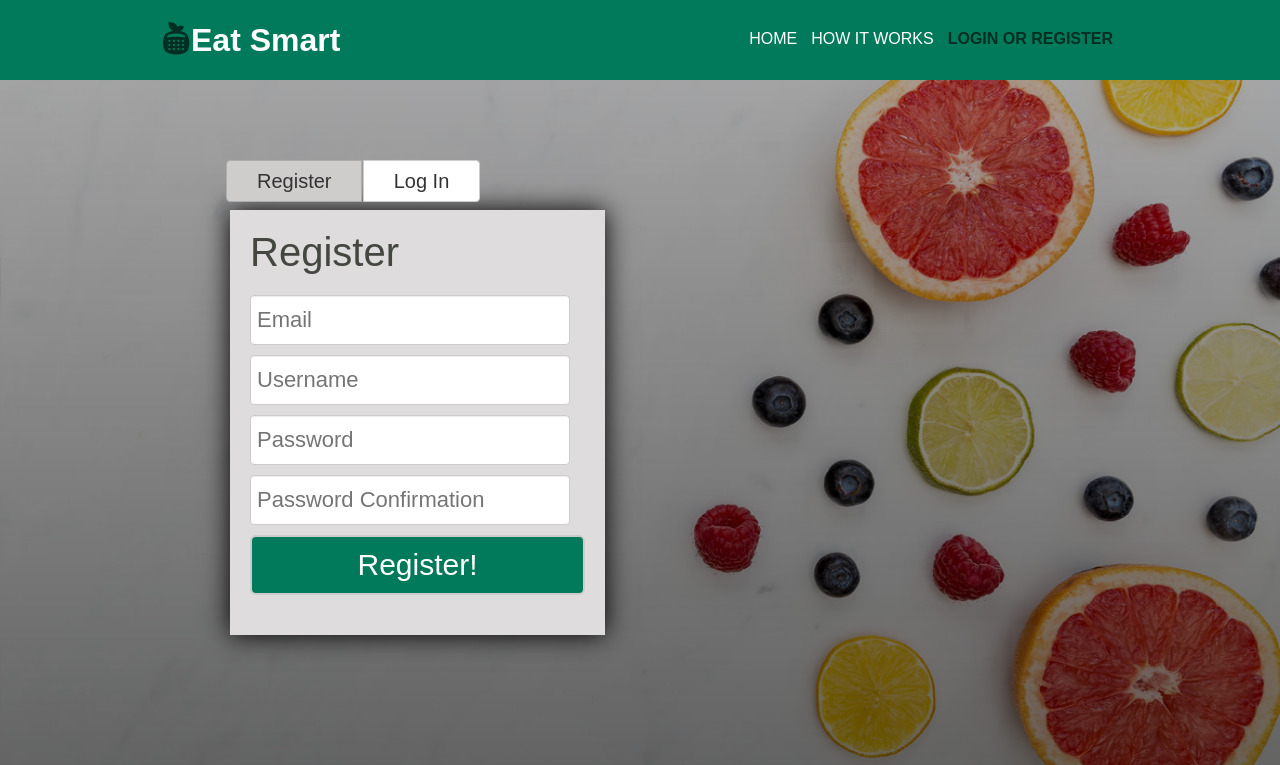
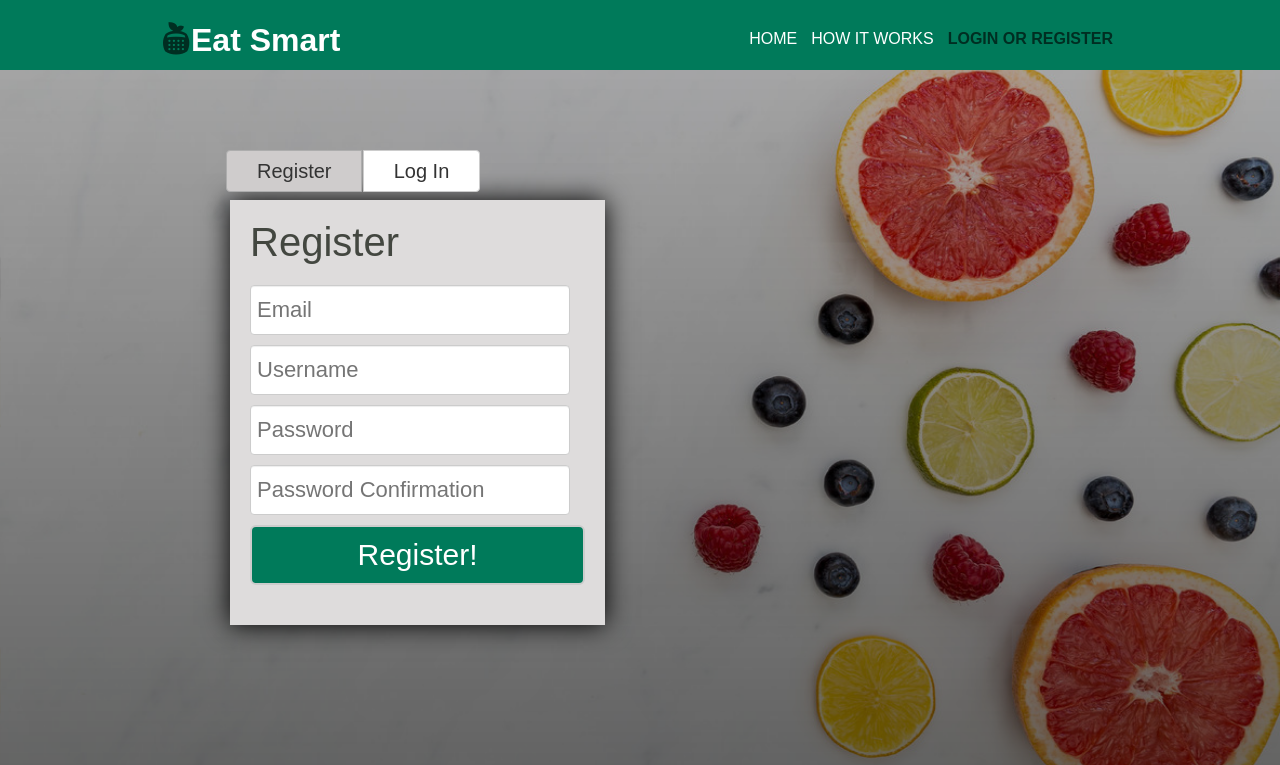
Before and after one commit to AnaRosu/Cal-o-web, a PHP site: page /login.html in a window 1280 px wide; the page is wider, and only the part inside the window is pictured. Shown: the top 765 px of that part. Run offline with PHP 8.4, Linux system fonts and the light colour scheme.

Commit message:
fisiere dupa validare

```diff
--- a/css/form.css
+++ b/css/form.css
@@ -14,6 +14,7 @@ body{
 .container{
   width: 75%;
   margin: auto;
+  overflow:hidden;
   }
 
 ul {
@@ -27,7 +28,7 @@ header{
     background:#007a5a;
     color:#fff;
     padding-top: 20px;
-    min-height: 80px;
+    min-height: 70px;
 }
 header #branding{
     float: left;
--- a/css/style.css
+++ b/css/style.css
@@ -124,7 +124,7 @@ footer{
     header #branding,
     header nav ,
     header nav ul ,
-    header nav ul li,
+    header nav ul li
     {
         float: right;
         text-align: left;
--- a/index.html
+++ b/index.html
@@ -31,7 +31,7 @@
 <!-- start show case-->
     <section id="showcase">
           <div class="container">
-              <h1>Set Your Calorie Goal </h1>
+              <h2>Set Your Calorie Goal </h2>
                 <p> If losing weight is your primary goal, it's smart to use a weight loss calculator.
                It's a simple procedure and can even be fun and interesting.</p>
                <p>
--- a/login.html
+++ b/login.html
@@ -35,16 +35,16 @@
 	</div>
 	<div class="form" id="register-form">
 		<h2 class="form-title">Register</h2>
-		<input type="text" class="input-std" id="email" placeholder="Email">
-		<input type="text" class="input-std" id="Username" placeholder="Username">
-		<input type="password" class="input-std" id="password" placeholder="Password">
-		<input type="password" class="input-std" id="password-confirmation" placeholder="Password Confirmation">
+		<input type="text" class="input-std" placeholder="Email">
+		<input type="text" class="input-std" placeholder="Username">
+		<input type="password" class="input-std"  placeholder="Password">
+		<input type="password" class="input-std"  placeholder="Password Confirmation">
 		<button type="button" class="btn-submit" id="register">Register!</button>
 	</div>
 	<div class="form" id="log-in-form">
 		<h2 class="form-title">Log In</h2>
-		<input type="text" class="input-std" id="email" placeholder="Email">
-		<input type="password" class="input-std" id="password" placeholder="Password">
+		<input type="text" class="input-std" placeholder="Email">
+		<input type="password" class="input-std" placeholder="Password">
 		<button type="button" class="btn-submit" id="log-in">Log In!</button>
 	</div>
   </div>
```
